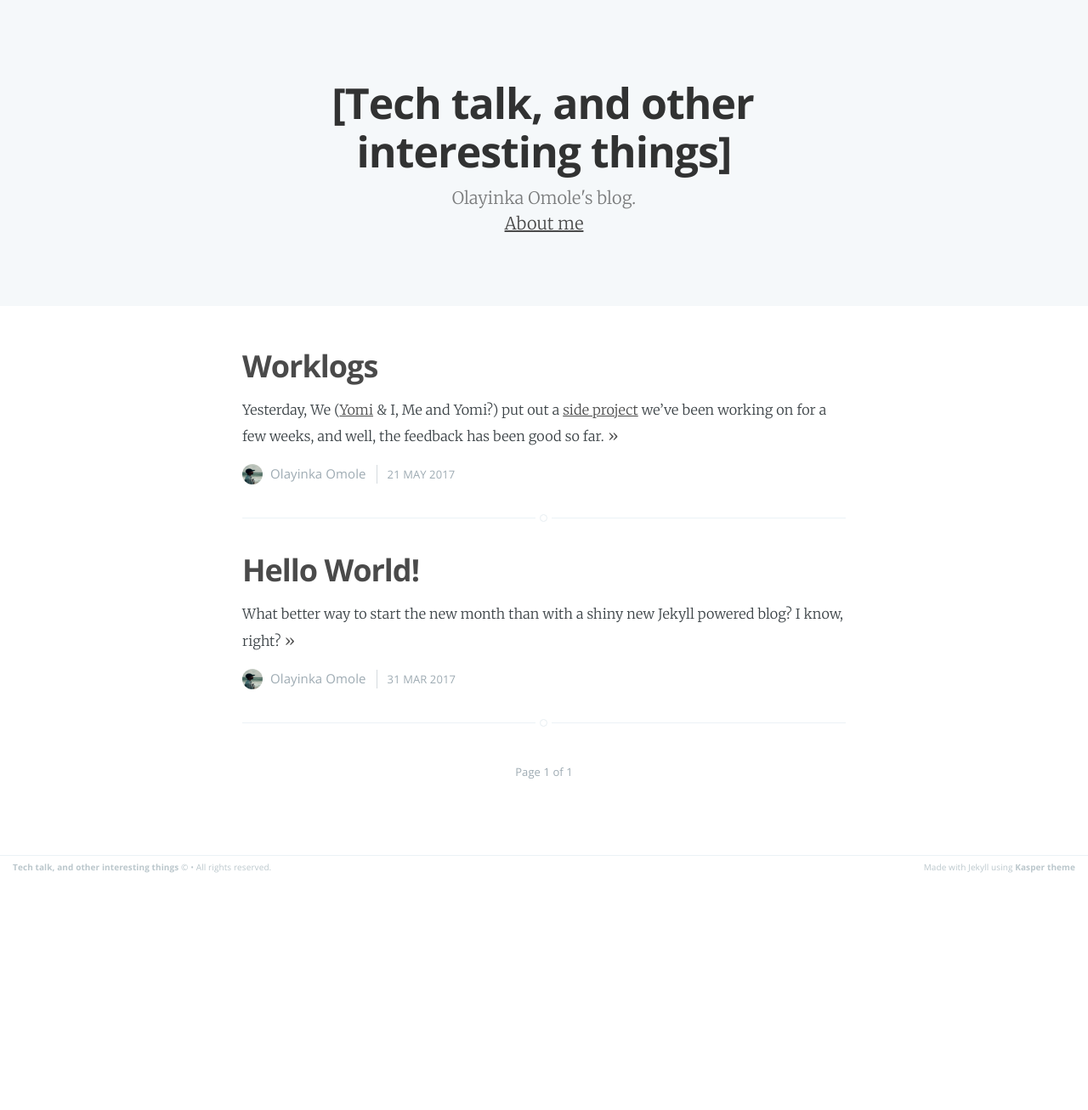
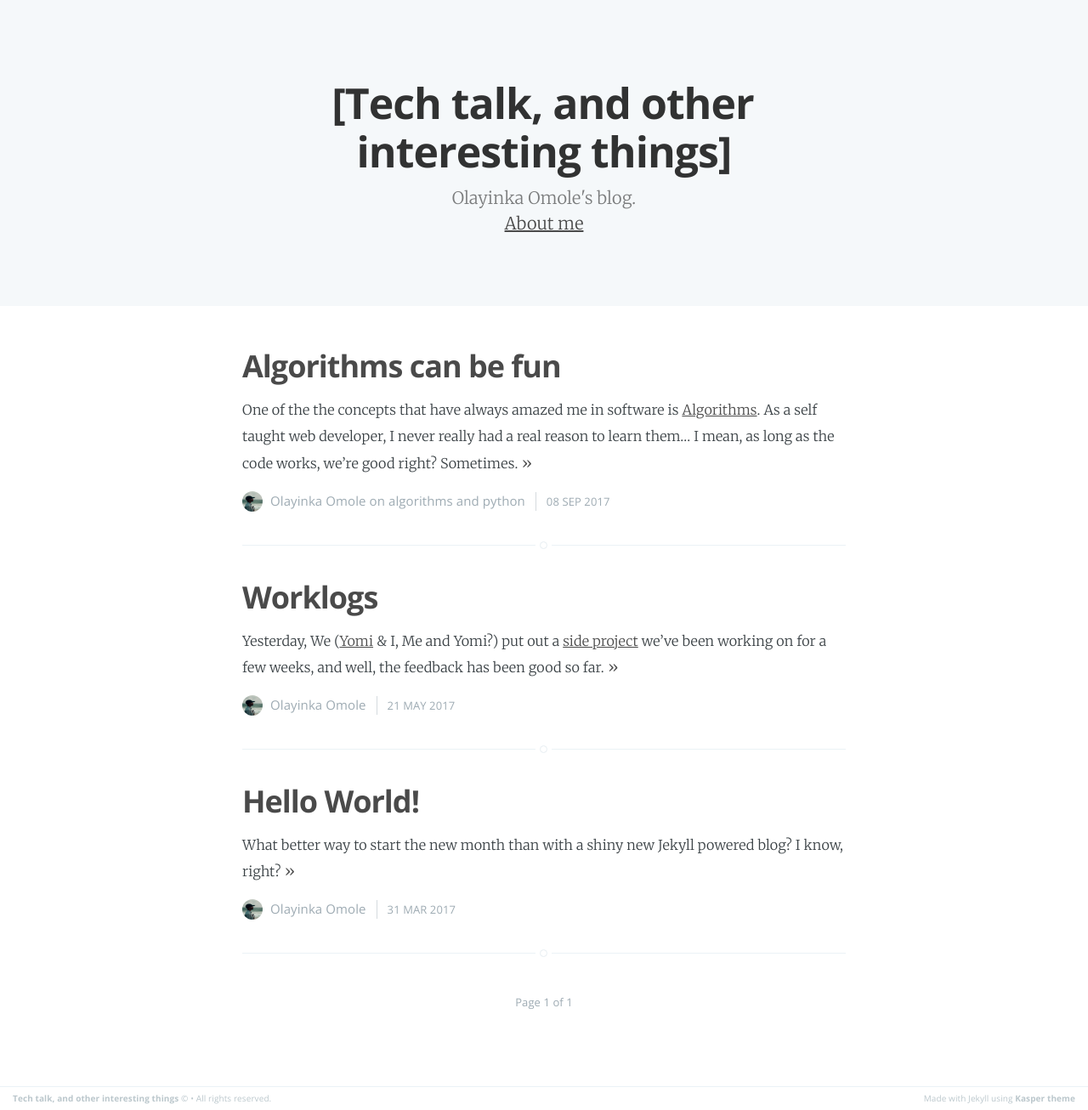
Before and after one commit to olayinkaos/olayinkaos.github.com, a Jekyll site: the page built from index.html, in a window 1280 px wide. Shown: the whole page at 85% size. Built offline with Jekyll 4.4.1, drawn with Linux system fonts in a browser that asks for light colours; the list of posts is cut into pages by our own code; before the commit the page ends 1035 px from its top, so only the background shows below that; some of the changed lines change nothing that is shown.

Commit message:
adding first algorithms post

````diff
--- a/_config.yml
+++ b/_config.yml
@@ -6,7 +6,7 @@ disqus: true
 markdown: kramdown
 highlighter: rouge
 logo: false
-paginate: 15
+paginate: 10
 baseurl: /
 domain_name: 'http://blog.olayinkaos.com'
 google_analytics: 'UA-39129445-10'
--- /dev/null
+++ b/_posts/2017-09-07-algorithms-can-be-fun.markdown
@@ -0,0 +1,55 @@
+---
+layout: post
+title:  "Algorithms can be fun"
+date:   2017-09-08 00:00:00
+categories: algorithms python
+image: https://dl.dropboxusercontent.com/s/ng8rgpx20gx3rjj/algorithms-olayinkaos-blog.jpg
+disqus: true
+description: I started a new journey to learn, and really understand complex software algorithms. I share my learnings so far here.
+---
+
+One of the the concepts that have always amazed me in software is [Algorithms](https://en.wikipedia.org/wiki/Algorithm). As a self taught web developer, I never really had a real reason to learn them... I mean, as long as the code works, we're good right? Sometimes.
+
+You see, when you work on the small stuff it's fine, but when you start building for very large data sets, every single optimisation counts. That millisecond lag in your code will cost you when you're working with 1,000,000,000s of records, or perhaps an infinite stream of data.
+
+I recently took a strong interest in Algorithms, and as with almost everything else I know in life, I decided to take a head-first dive into learning it. I enrolled in [this course](https://www.coursera.org/specializations/algorithms), and have started the journey to getting better at understanding and analysing common algorithms.
+
+I've only done a few days, and I feel smarter already. Even though I'm really still learning the basics, I think taking a big interest in Algorithms will be absolutely worth it to every developer. At the very least you'll be able to confidently use lingo like [Big O notation](https://en.wikipedia.org/wiki/Big_O_notation), [Divide and Conquer design paradigm](https://en.wikipedia.org/wiki/Divide_and_conquer_algorithm), and so on 😉.
+
+Also, having to implement algorithms in your language of choice can really help improve your analytical skills and make you a better programmer. One of the first things I did in the course was implement the popular [Merge sort](https://en.wikipedia.org/wiki/Merge_sort) algorithm. It's not the typical thing you'd bother about in your daily work as a developer, so I had to think a bit and convert the psuedo-code I was provided with into working software. Here's the implementation I did in Python:
+
+```python
+def mergeSort(input):
+  """
+  My implementation of the famous Merge Sort Algorithm in Python. This procedure takes the array/list of numbers to be sorted as input, then recursively splits, and merges them in sorted order, then returns the sorted list.
+  """
+  if len(input) > 1:
+    # split the list into 2 halves
+    half = len(input) / 2;
+    # recursively sort both halves
+    left, right = mergeSort(input[:half]), mergeSort(input[half:])
+    # merge both halves in sorted order,
+    # taking the smaller values first
+    i, j = 0, 0
+    output = []
+    while i < len (left) and j < len (right):
+      if left[i] <= right[j]:
+        output.append(left[i])
+        i += 1
+      else:
+        output.append(right[j])
+        j += 1
+    output += left[i:]
+    output += right[j:]
+  else:
+    output = input
+  return output
+
+# sample test cases
+print mergeSort([8, 22, 4, 32, 3, 1, 2, 44, 'ss', 'al']);
+print mergeSort([2.3, 1, 2, 33])
+```
+
+And if you think the above was me just shamelessly pluging in my code to show off and ask for feedback, you're absulutely right. Do let me know any way you think the code can be improved. Thanks thanks.
+
+So that's it. I'll try to write a bit more about what I learn as time goes on. As you can see, Algorithms can actually be quite exciting. Don't forget to leave any thoughts on code, algorithms, etcetera, in the comments.
````
